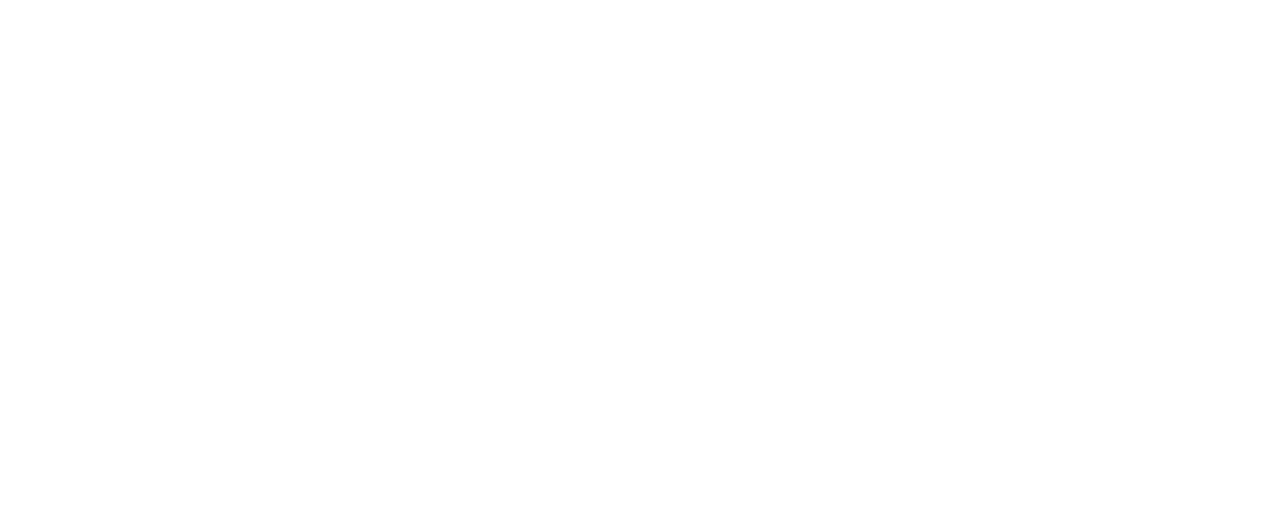
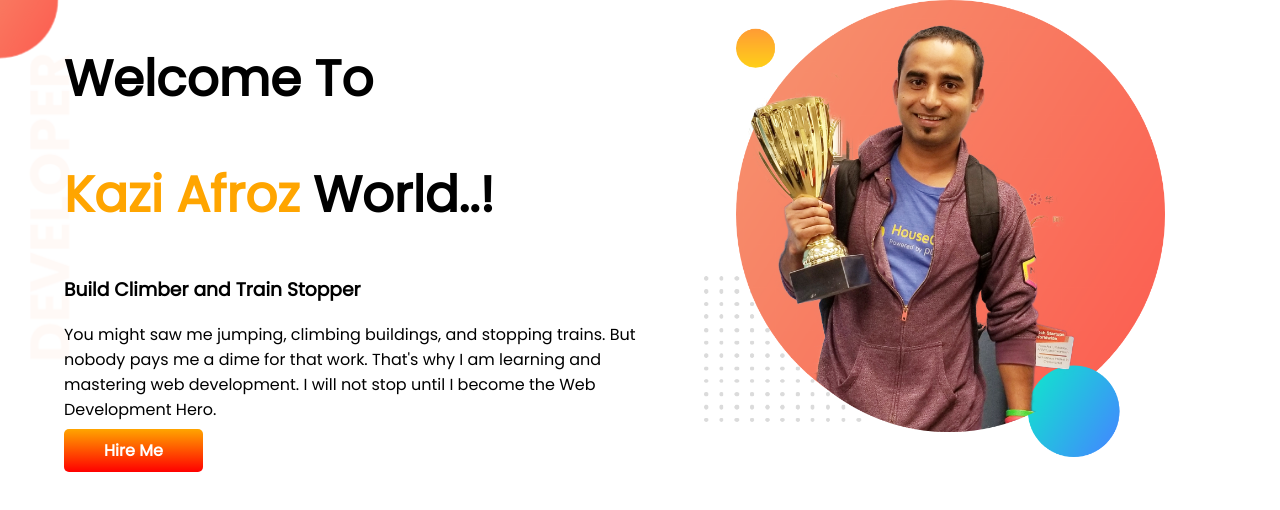
Before and after one commit to kaziafrozbd/developer-portfolio, a plain HTML site: page index.html in a window 1280 px wide. Drawn offline with Linux system fonts and the light colour scheme.

Commit message:
top banner added

```diff
--- a/index.html
+++ b/index.html
@@ -4,10 +4,31 @@
     <meta charset="UTF-8">
     <meta http-equiv="X-UA-Compatible" content="IE=edge">
     <meta name="viewport" content="width=device-width, initial-scale=1.0">
+    <link rel="preconnect" href="https://fonts.googleapis.com">
+    <link rel="preconnect" href="https://fonts.gstatic.com" crossorigin>
+    <link href="https://fonts.googleapis.com/css2?family=Poppins&display=swap" rel="stylesheet">
+
+    <title>Kazi Afroz Portfolio</title>
     <link rel="stylesheet" href="style.css">
-    <title>Document</title>
+
 </head>
 <body>
+    <section class="top-banner">
+        <div class="half-width">
+            <h1>Welcome To</h1>
+            <h1><span class="orange-color">Kazi Afroz</span> World..!</h1>
+            <h3>Build Climber and Train Stopper</h3>
+            <p>You might saw me jumping, climbing buildings, and stopping trains. But nobody pays me a dime for that work. That's why I am learning and mastering web development. I will not stop until I become the Web Development Hero.</p>
+            <a class="link-button" target="_blank" href="https://www.linkedin.com/in/kazi-rafaza-afroz/">Hire Me</a>
+        </div>
+
+        <div class="half-width">
+            <img src="images/jhankar.png" alt="">
+        </div>
+    </section>
+
+
+
 
 </body>
 </html>
--- a/style.css
+++ b/style.css
@@ -0,0 +1,32 @@
+body{
+    font-family: 'Poppins', sans-serif;
+    margin: 0;
+}
+h1{
+    font-size: 50px;
+}
+.orange-color{
+    color: orange;
+}
+section{
+    display: flex;
+}
+.half-width{
+    width: 50%;
+    padding-left: 5%;
+}
+.half-width img{
+    width: 80%;
+}
+.link-button{
+    text-decoration: none;
+    color: white;
+    font-weight: 700;
+    background-image: linear-gradient(orange, red);
+    padding: 10px 40px;
+    border-radius: 5px;
+}
+.top-banner{
+    background-image: url('images/top-banner.png');
+    background-repeat: no-repeat;
+}
```
Also changed, not shown: images/dream-bg.png (added), images/exp-bg.png (added), images/jhankar.png (added), images/jhankar2.png (added), images/my-bg.png (added), images/my-bg2.png (added), images/top-banner.png (added).
